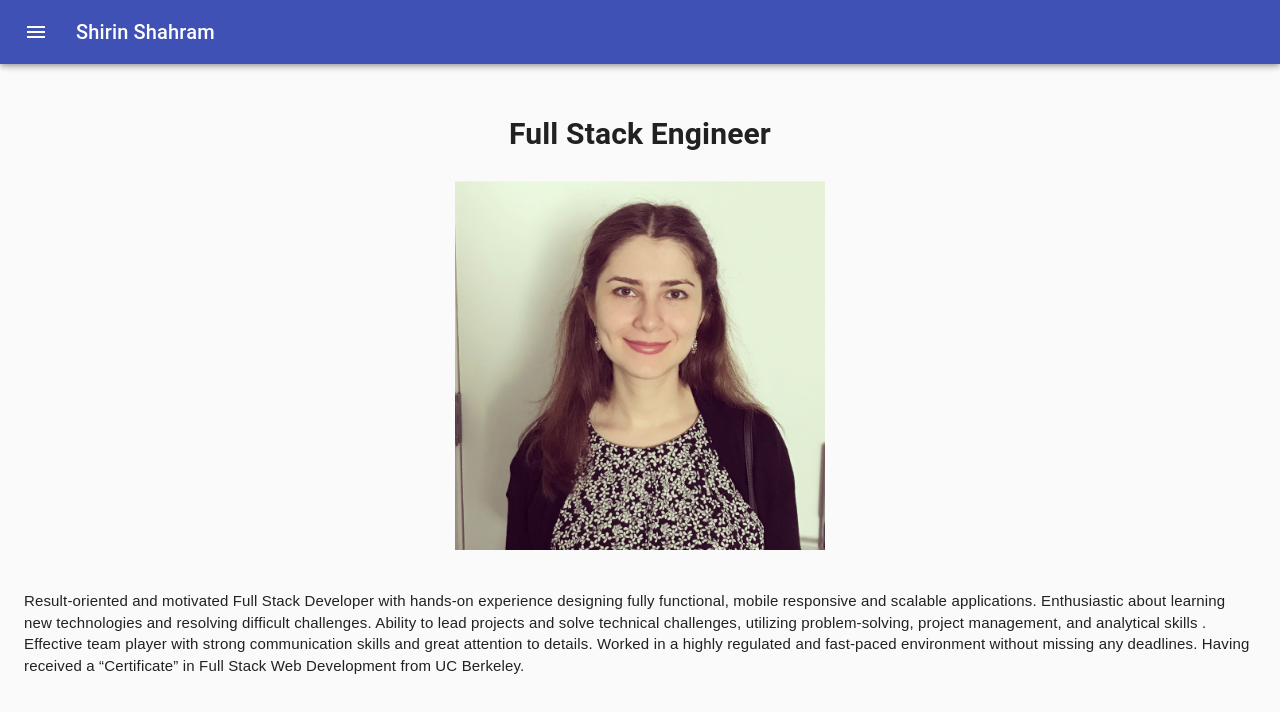
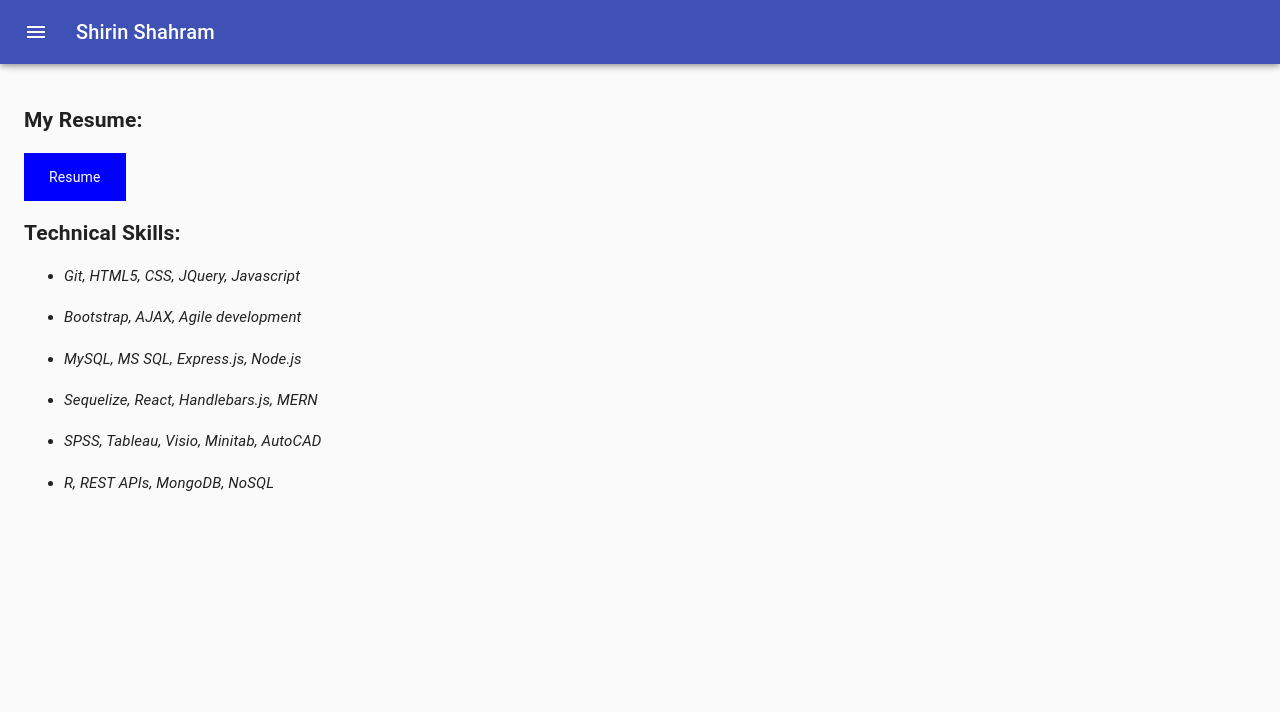
Before and after one commit to sshahram/react-portfolio, a React (Create React App) app: page /Resume in a window 1280 px wide. Shown: the top 712 px of the page. Built offline with nearby package versions, Linux system fonts and the light colour scheme.

Commit message:
add Resume component

```diff
--- a/src/App.js
+++ b/src/App.js
@@ -3,6 +3,7 @@
 import About from './components/About';
 import Portfolio from './components/Portfolio';
 import Contact from './components/Contact';
+import Resume from './components/Resume';
 
 function App() {
   return (
@@ -11,6 +12,7 @@
         <Switch>
           <Route path='/Portfolio' component={Portfolio} />
           <Route path='/Contact' component={Contact} />
+          <Route path='/Resume' component={Resume} />
           <Route path='/' component={About} />
         </Switch>
       </Header>
--- /dev/null
+++ b/src/components/Resume/index.js
@@ -0,0 +1,22 @@
+import React from 'react';
+import resume from "../../assets/Resume-Shirin Shahram.pdf";
+
+function Resume() {
+    return (
+        <section>
+            <h1>My Resume:</h1>
+            <a href={resume} id="resume" target="_blank">Resume</a>
+            <h1>Technical Skills:</h1>
+            <ul>
+                <li className="skills">Git, HTML5, CSS, JQuery, Javascript</li>
+                <li className="skills">Bootstrap, AJAX, Agile development</li>
+                <li className="skills">MySQL, MS SQL, Express.js, Node.js</li>
+                <li className="skills">Sequelize, React, Handlebars.js, MERN</li>
+                <li className="skills">SPSS, Tableau, Visio, Minitab, AutoCAD</li>
+                <li className="skills">R, REST APIs, MongoDB, NoSQL</li>
+            </ul>
+        </section>
+    );
+}
+
+export default Resume;
--- a/src/index.css
+++ b/src/index.css
@@ -83,3 +83,23 @@
 .contact-info a:hover {
   color: var(--primary-color);
 }
+
+/* Resume Styles */
+#resume {
+  background-color: blue;
+  color: white;
+  padding: 14px 25px;
+  text-align: center;
+  text-decoration: none;
+  display: inline-block;
+}
+
+#resume:hover {
+  background-color: blueviolet;
+}
+
+.skills {
+  margin-bottom: 20px;
+  font-size: 15px;
+  font-style: italic;
+}
```
Also changed, not shown: 1 other file (tests, documents, lock files or other folders).
